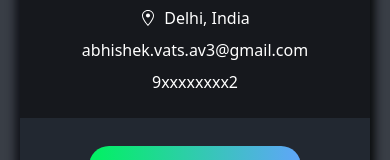
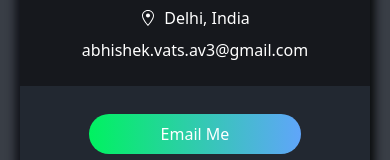
Before and after one commit to abhishekvatsAV/Portfolio, a React (Vite) app: page / in a window 390 px wide. Shown: the part 394-554 px from the top of the page. Built offline with nearby package versions, Linux system fonts and the light colour scheme.

Commit message:
Removed phone number

```diff
--- a/src/components/Sidebar.tsx
+++ b/src/components/Sidebar.tsx
@@ -62,7 +62,6 @@ const Sidebar = () => {
           <span>Delhi, India</span>
         </div>
         <p className="my-2">abhishek.vats.av3@gmail.com</p>
-        <p className="my-2">9xxxxxxxx2</p>
       </div>
 
       <button
```
